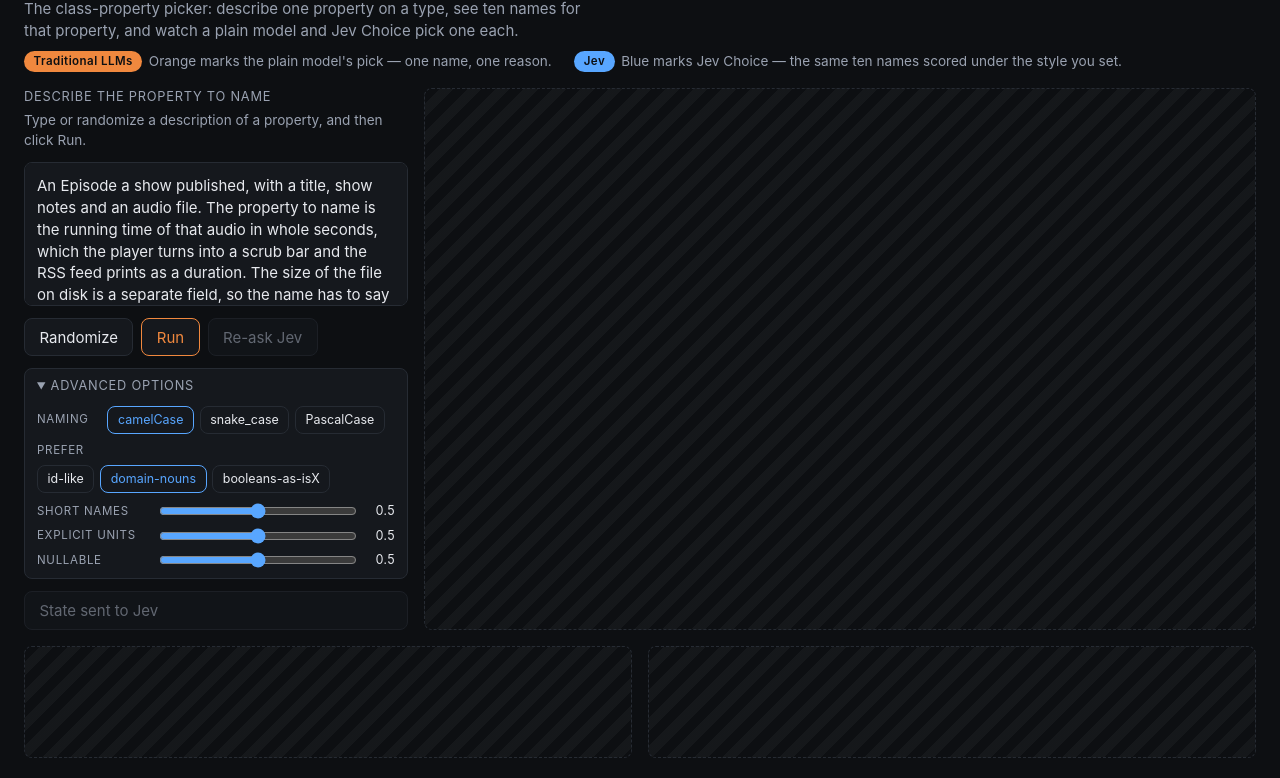
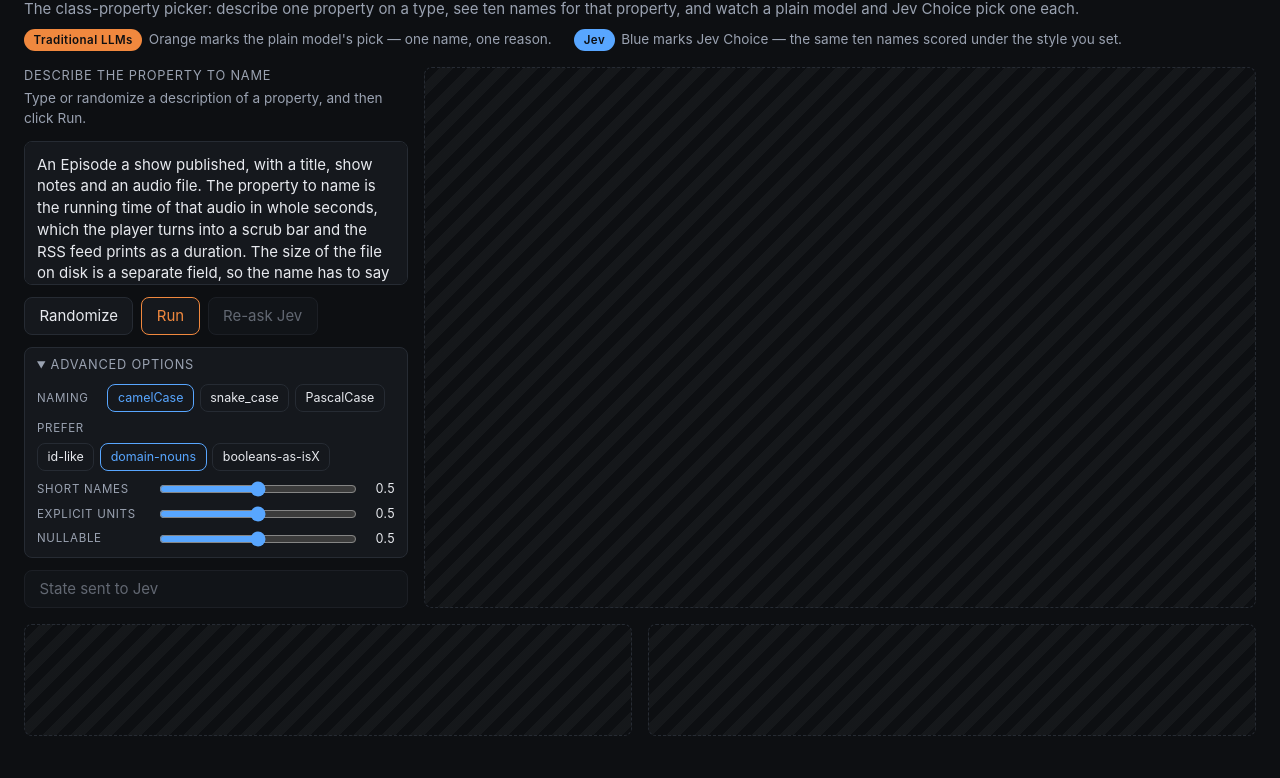
Before and after one commit to who/naming-things, a website built with Vite: page index.html in a window 1280 px wide. Shown: the part 61-839 px from the top of the page. After the commit the page ends 817 px from the top, so only its background shows below. Built offline with nearby package versions, Linux system fonts and the light colour scheme; no server answers.

Commit message:
naming-things-89e: Drop the narrow measure on the masthead's first line
The sentence under the title is the one place the page explains itself, and a
62ch cap on `.tagline` in `src/ui/styles.css` was ending its lines well short
of everything beneath them. The legend strip directly below runs to whatever
room it is given, so the two sat at visibly different widths and the intro
read as a stray narrow column that had wandered in from another layout rather
than as the opening line of this one. Prose usually wants a measure; this
paragraph is three lines that a reader takes in on the way past, and holding
it to a column bought nothing a reader noticed while costing the alignment
they did notice.

The cap is gone rather than raised, because a looser number would still be a
measure chosen for this one paragraph with nothing else on the page agreeing
with it. The shell around the masthead sets the content width for everything
inside it and carries no cap of its own, so the intro now takes exactly the
room the run below it takes and narrows with the window on a phone the same
way. The comment that justified the legend's own uncapped width by pointing at
the tagline's 62ch had become an explanation of something that is no longer
true, so it now says what both elements actually do.

Co-Authored-By: Claude Opus 5 (1M context) <noreply@anthropic.com>

```diff
--- a/src/ui/styles.css
+++ b/src/ui/styles.css
@@ -55,10 +55,13 @@ body {
   margin: 0;
 }
 
+/* Held to no measure of its own: one sentence naming what the page is, sitting
+   across the same room the run below it gets. A 62ch column here left the line
+   ending well short of the legend under it, which read as a stray narrow
+   paragraph rather than as the page's opening line. */
 .tagline {
   color: var(--ink-dim);
   margin: 0.25rem 0 0;
-  max-width: 62ch;
 }
 
 /*
@@ -71,9 +74,9 @@ body {
  *
  * Both entries run along one line rather than down a column, so the key reads
  * as a single strip under the tagline instead of a second stacked paragraph
- * competing with it. No width cap here on purpose: the tagline is held to 62ch
- * because it is prose to be read, where this row is two short labels that want
- * the room to stay inline. It wraps when the room runs out.
+ * competing with it. No width cap here on purpose, and none on the tagline
+ * above it either: both take the content width the shell gives them, and this
+ * row wraps when the room runs out.
  */
 .legend {
   align-items: center;
```
